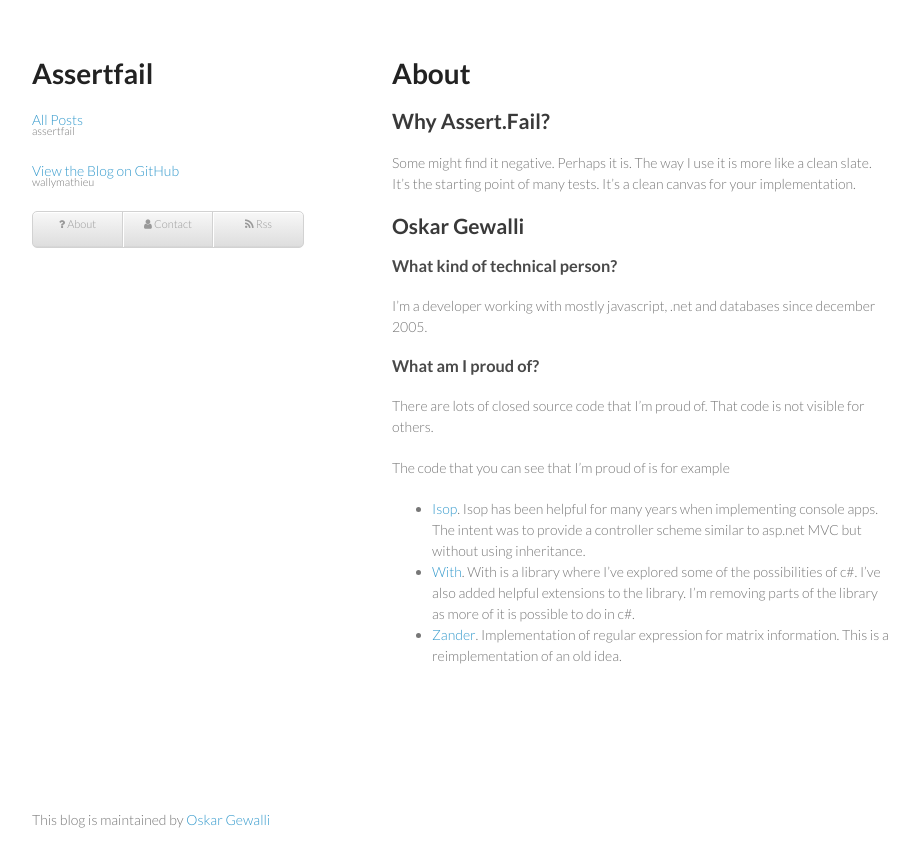
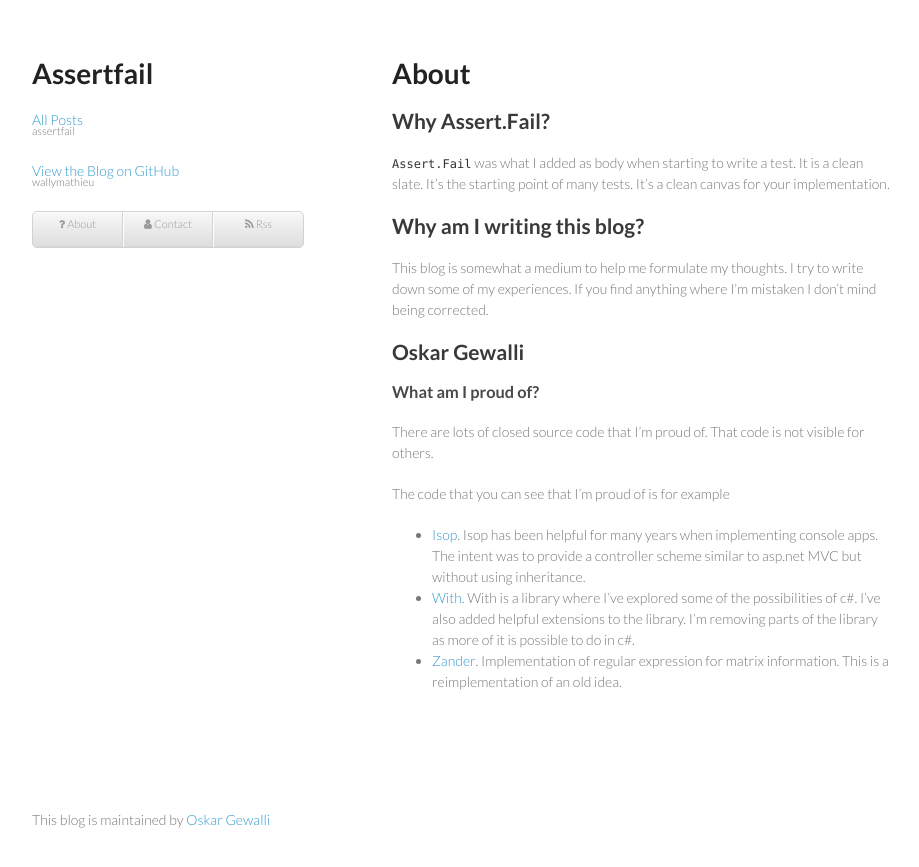
Before and after one commit to wallymathieu/assertfail, a Jekyll site: the page built from about.md, in a window 1280 px wide. Shown: the top 867 px of the page, without its empty margins (178-1097 px from the left). Built offline with Jekyll 4.4.1, drawn with Linux system fonts in a browser that asks for light colours; nearby versions of some CDN libraries.

Commit message:
Update about.md

```diff
--- a/about.md
+++ b/about.md
@@ -7,13 +7,13 @@ title: Assert Fail - About
 
 ## Why Assert.Fail?
 
-   Some might find it negative. Perhaps it is. The way I use it is more like a clean slate. It's the starting point of many tests. It's a clean canvas for your implementation.
+   `Assert.Fail` was what I added as body when starting to write a test. It is a clean slate. It's the starting point of many tests. It's a clean canvas for your implementation.
+
+## Why am I writing this blog?
+
+  This blog is somewhat a medium to help me formulate my thoughts. I try to write down some of my experiences. If you find anything where I'm mistaken I don't mind being corrected.
 
 ## Oskar Gewalli
-
-### What kind of technical person?
-
-I'm a developer working with mostly javascript, .net and databases since december 2005.
 
 ### What am I proud of?
 
```
